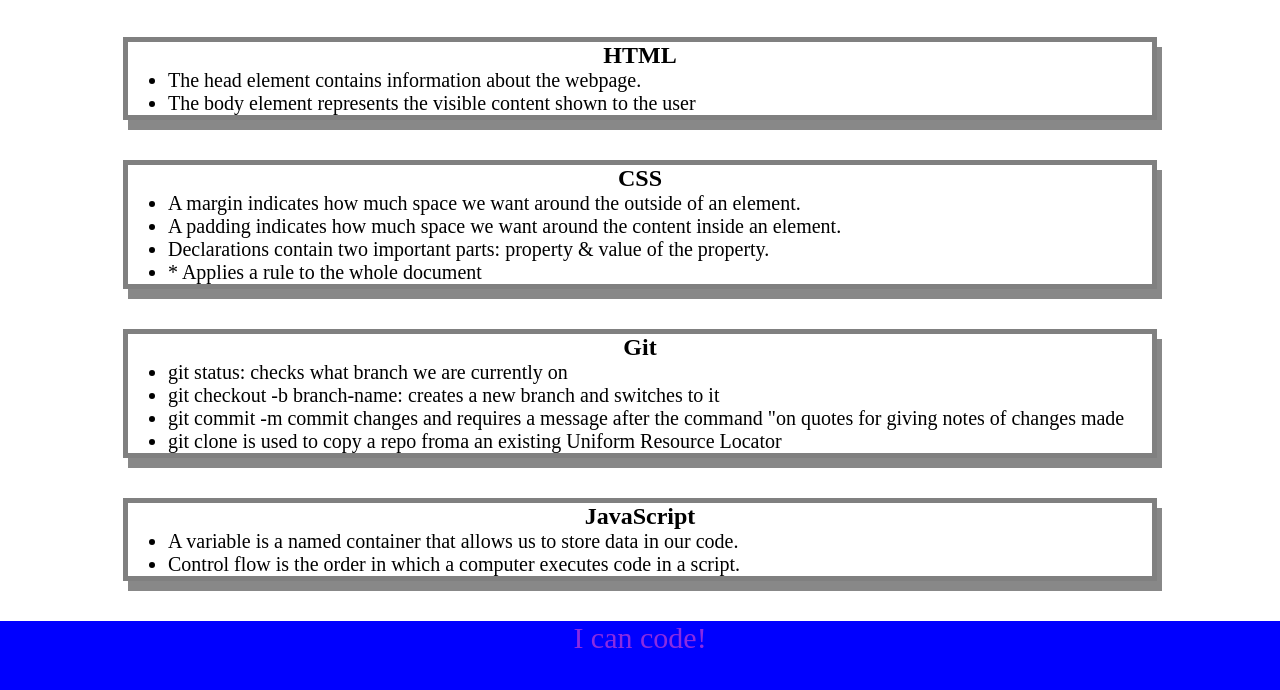
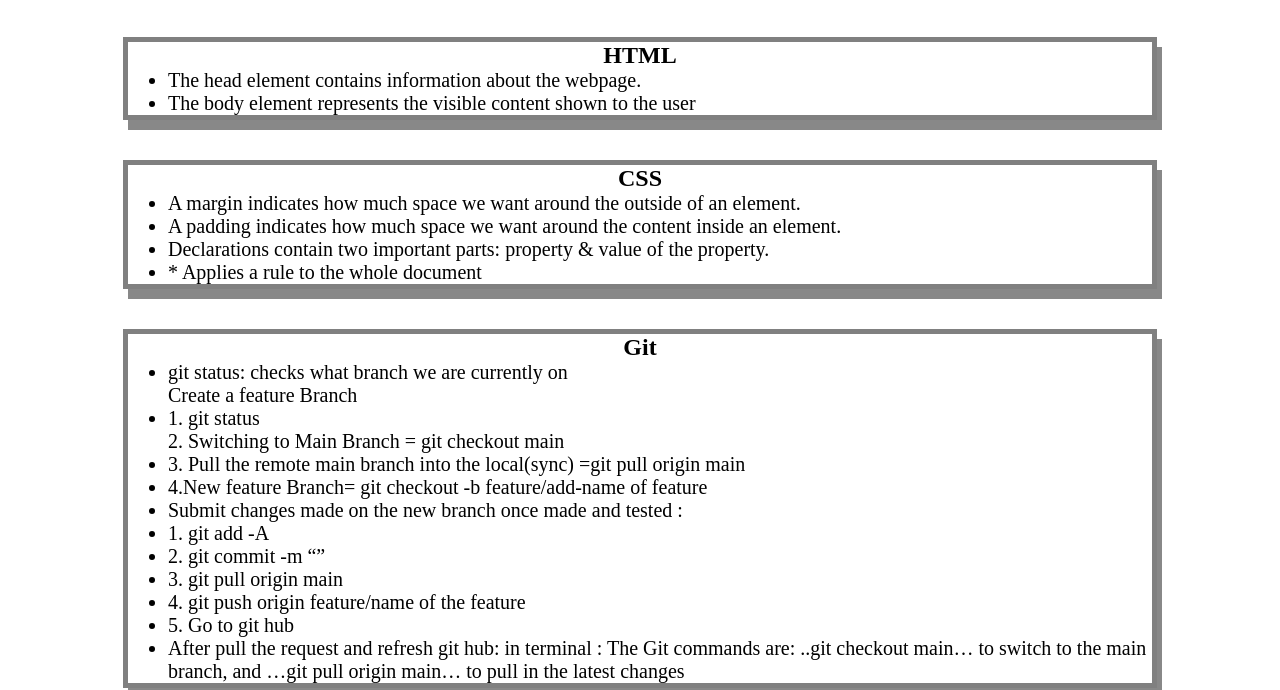
Before and after one commit to Quark030/pre-work-study, a plain HTML site: page index.html in a window 1280 px wide. Shown: the part 123-813 px from the top of the page. Drawn offline with Linux system fonts and the light colour scheme.

Commit message:
Changes made on the README File to make it look more professional and some and aaded some Github list

```diff
--- a/index.html
+++ b/index.html
@@ -41,9 +41,23 @@
         <h2>Git</h2>
         <ul>
           <li> git status: checks what branch we are currently on</li>
-          <li>git checkout -b branch-name: creates a new branch and switches to it</li>
-          <li>git commit -m commit changes and requires a message after the command "on quotes for giving notes of changes made</li>
-          <li>git clone is used to copy  a repo froma an existing Uniform Resource Locator</li>
+          </li>Create  a feature Branch </li>
+          <li> 1. git status</li>
+          </li> 2. Switching to Main Branch = git checkout main</li>
+          <li> 3. Pull the remote main branch into the local(sync) =git pull origin main</li>
+          <li> 4.New feature Branch= git checkout -b feature/add-name of feature</li>
+
+           <li> Submit changes made on the new branch once made and tested :
+            <li> 1. git add -A</li>
+            <li> 2. git commit -m “<your message here>”</li>
+            <li> 3. git pull origin main</li>
+            <li> 4. git push origin feature/name of the feature</li>
+            <li> 5. Go to git hub</li>
+            <li> After pull the request and refresh git hub:  in terminal :
+            The Git commands are:   ..git checkout main… to switch to
+            the main branch, and …git pull origin main… to pull in the latest changes</li>
+
+
         </ul>
 
       </section>
```
Also changed, not shown: 1 other file.
